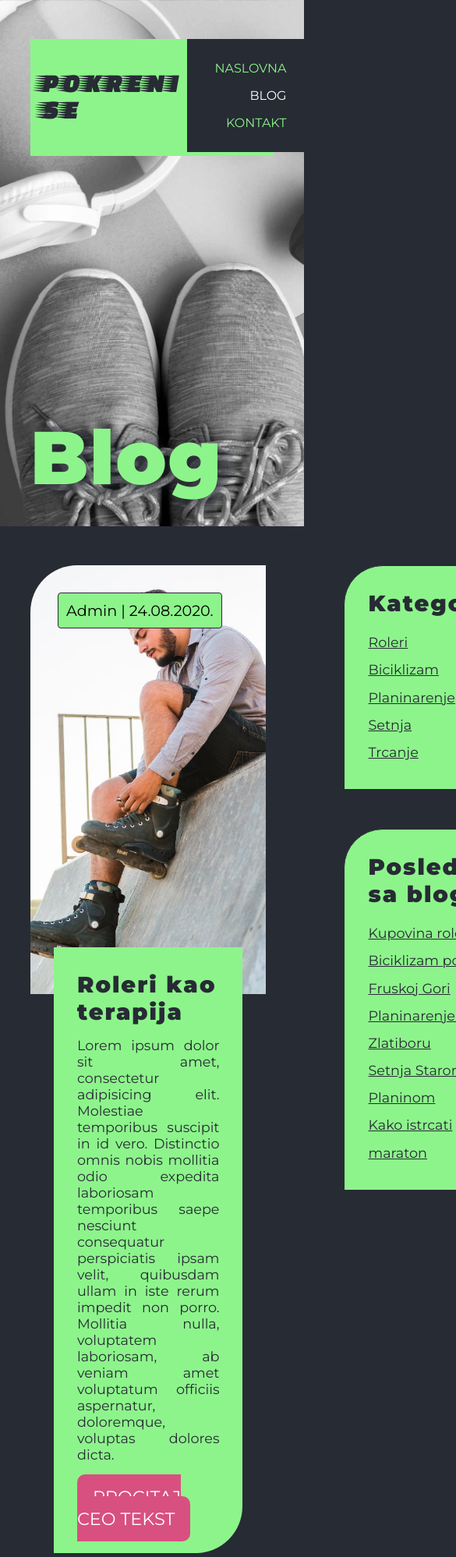
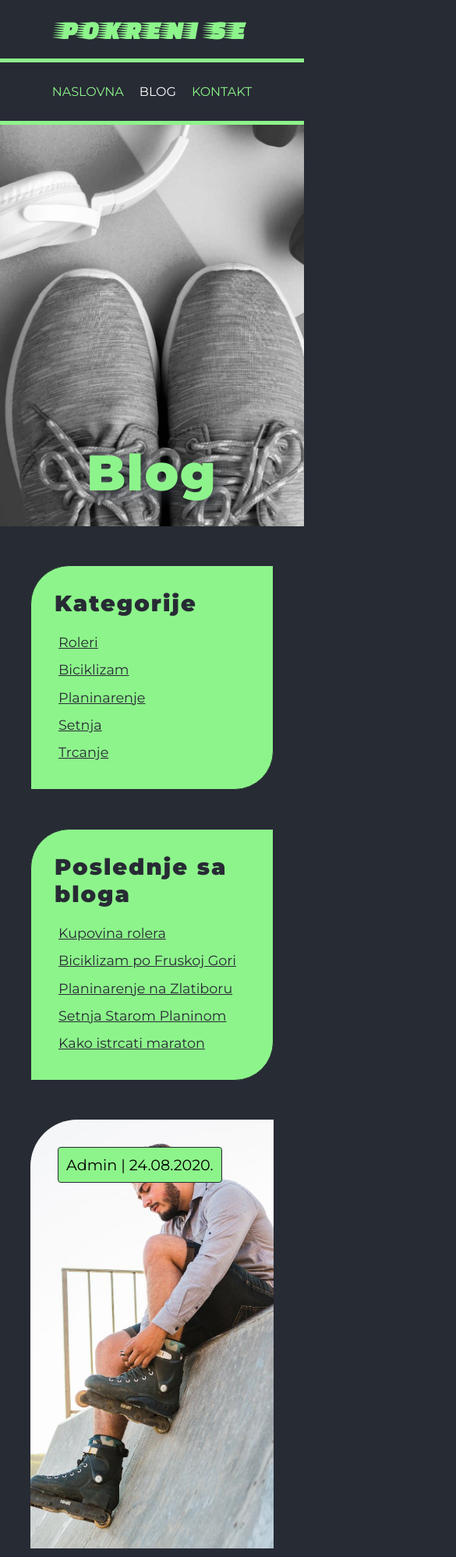
Before and after one commit to lavantonio/Pokreni-se, a plain HTML site: page blog.html in a window 390 px wide. Shown: the top 1997 px of the page at 78% size, 585 px wide, since content can reach past the window. Drawn offline with nearby package versions, Linux system fonts and the light colour scheme.

Commit message:
Add files via upload

```diff
--- a/blog.html
+++ b/blog.html
@@ -50,7 +50,7 @@
           <div class="article">
             <h3>Roleri kao terapija</h3>
             <p>Lorem ipsum dolor sit amet, consectetur adipisicing elit. Molestiae temporibus suscipit in id vero. Distinctio omnis nobis mollitia odio expedita laboriosam temporibus saepe nesciunt consequatur perspiciatis ipsam velit, quibusdam ullam in iste rerum impedit non porro. Mollitia nulla, voluptatem laboriosam, ab veniam amet voluptatum officiis aspernatur, doloremque, voluptas dolores dicta.</p>
-            <a href="" class="btn">Procitaj ceo tekst</a>
+            <a href="" class="btn">Ceo tekst</a>
           </div>
           <div class="foto">
             <p class="meta">Admin | 24.08.2020.</p>
@@ -58,7 +58,7 @@
           <div class="article">
             <h3>Biciklizam</h3>
             <p>Lorem ipsum dolor sit amet, consectetur adipisicing elit. Molestiae temporibus suscipit in id vero. Distinctio omnis nobis mollitia odio expedita laboriosam temporibus saepe nesciunt consequatur perspiciatis ipsam velit, quibusdam ullam in iste rerum impedit non porro. Mollitia nulla, voluptatem laboriosam, ab veniam amet voluptatum officiis aspernatur, doloremque, voluptas dolores dicta.</p>
-            <a href="" class="btn">Procitaj ceo tekst</a>
+            <a href="" class="btn">Ceo tekst</a>
           </div>
         </div>
         <div class="column">
--- a/style.css
+++ b/style.css
@@ -70,6 +70,7 @@ header .navigation{
   display: flex;
   background-color: var(--secondaryColor);
   align-items: center;
+  flex-wrap: wrap;
 }
 header .logo{
   color: var(--primaryColor);
@@ -364,6 +365,7 @@ footer a:hover{
   background-color: var(--secondaryColor);
   font-size: 1.2rem;
   margin: 35px 0 0 35px;
+  width: -moz-fit-content;
   width: fit-content;
   border: 1px solid var(--primaryColor);
   padding: 10px;
@@ -400,6 +402,7 @@ footer a:hover{
   color: var(--primaryColor);
   line-height: 2;
   font-size: 1.1rem;
+  padding: 0 0 0 5px;
 }
 .blog .widget a:hover{
   background-color: var(--primaryColor);
@@ -407,3 +410,67 @@ footer a:hover{
   color: var(--white);
   display: inline;
 }
+
+/* * * * * * * * * * * * * * * * * Responsive * * * * * * * * * * * * * * * * */
+ @media(max-width: 768px){
+  header{
+    padding-top: 0;
+  }
+  header .container{
+    margin-left: 0;
+    margin-right: 0;
+    width: 100%;
+    text-align: center;
+  }
+  header .logo {
+    padding: 21px 10px 20px 10px;
+}
+header li {
+    padding: 8px 10px;
+  }
+  header ul {
+    justify-content: center;
+}
+  header a{
+    width: 100%;
+  }
+  header h1{
+    font-size: 4rem;
+  }
+  header h4{
+    font-size: 1.2rem;
+  }
+  .tema p{
+    padding-bottom: 50px;
+  }
+  .tema i{
+    margin-bottom: 50px;
+  }
+  .tema h3{
+    text-align: center;
+  }
+  .tema .row{
+    justify-content: center;
+  }
+  .poziv h2{
+    text-align: center;
+  }
+  .blog .row{
+    flex-direction: column-reverse;
+  }
+  .blog .column:last-child {
+    position: initial;
+}
+.blog .foto {
+    margin: 0;
+}
+.blog .article {
+    position: initial;
+    margin: 50px 0;
+}
+  }
+  @media (max-width: 767px) and (orientation: landscape) {
+    .tema .row .column:nth-child(1) {
+        padding-right: 50px;
+      }
+  }
```
